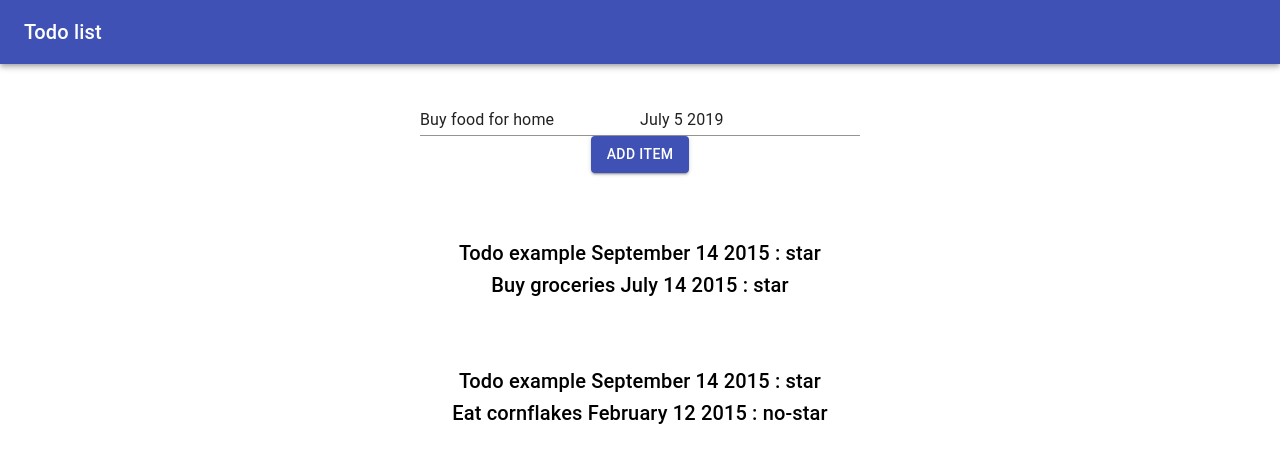
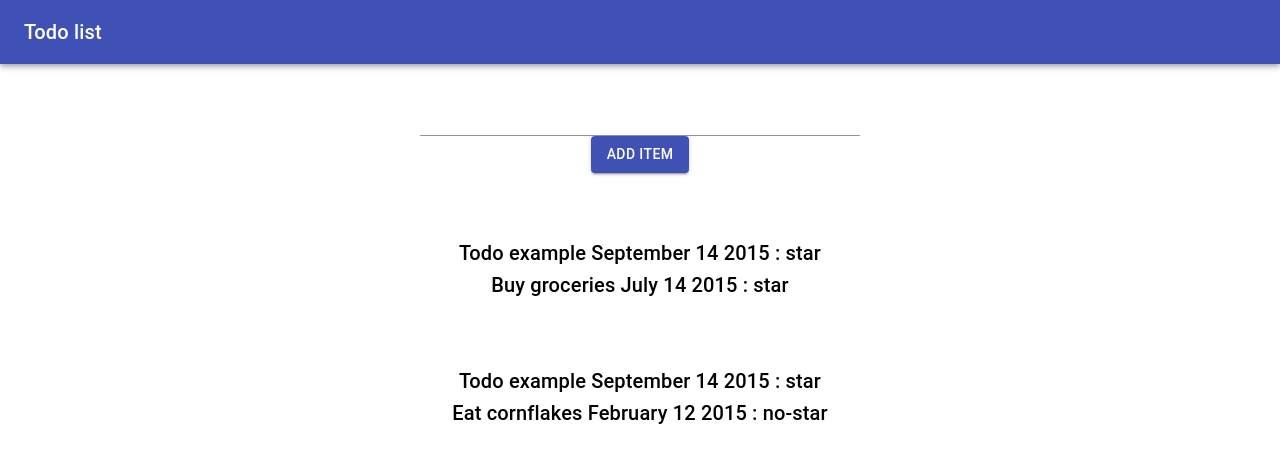
Before and after one commit to sapirm290/Todo_list, a React (Create React App) app: page / in a window 1280 px wide. Shown: the top 462 px of the page. Built offline with nearby package versions, Linux system fonts and the light colour scheme.

Commit message:
Add Item functionality is working + remove item base is here

```diff
--- a/src/components/AppBody.js
+++ b/src/components/AppBody.js
@@ -10,18 +10,18 @@ import { MuiThemeProvider } from '@material-ui/core/styles';
 import { createMuiTheme } from '@material-ui/core/styles';
 import Button from '@material-ui/core/Button';
 
-function AppBody(props) {
+function AppBody({ todoList, doneList, itemActions }) {
     //     const Box = styled.div`
     //   ${palette}
     //   ${spacing}
     // `;
-
+    const logicLists = { todoList: todoList, doneList: doneList };
     const lists = {};
-    for (const key in props) {
+    for (const key in logicLists) {
         lists[key] = [];
-        for (let index = 0; index < props[key].length; index++) {
+        for (let index = 0; index < logicLists[key].length; index++) {
             lists[key].push(
-                <TodoItem key={props[key][index].key} todoItem={props[key][index]} />
+                <TodoItem key={logicLists[key][index].key} todoItem={logicLists[key][index]} />
             )
         }
     }
@@ -30,16 +30,8 @@ function AppBody(props) {
         <MuiThemeProvider theme={theme}>
             <React.Fragment>
                 <Container maxWidth="sm">
-                    <CreateItem>
-                        <Box color="secondary" bgcolor="primary" p={3} m={2}>
-                            <TextField hintText="Task Description" floatingLabelText="Description"
-                                defaultValue="Buy food for home" />
-                            <TextField hintText="Due time" floatingLabelText="Due time"
-                                defaultValue="July 5 2019" />
-                            <Button variant="contained" color="primary" component="span">Add Item</Button>
-                        </Box>
+                    <CreateItem addItem={itemActions.addItem}>
                     </CreateItem>
-
                     <Box color="secondary" bgcolor="primary" p={3} m={2}>
                         {lists["todoList"]}
                     </Box>
--- a/src/components/AppContainer.js
+++ b/src/components/AppContainer.js
@@ -13,10 +13,31 @@ const AppContainer = () => {
         ]
     )
     const [key, setKey] = useState(4);
+    const addItem = (description, due) => {
+        console.log(description + due);
+        setList([...list, { key: key, description: description, due: due, isDone: false, isStarred: false }])
+        setKey(key + 1)
+        console.log(list);
+    }
+
+    const removeItem = (itemkey) => {
+            const newList = list.filter(item => item.key != itemkey)
+            setList(newList);
+    }
+    // const setItemStarred = (itemkey) => {
+
+    //     setList(,,,list, {})
+    // }
+    // const setItemDone = (index) => {
+    //     const newList = list.filter(item => {})
+    // }
+    const itemActions = {addItem: addItem, removeItem: removeItem};
     return (
         <AppBody
+            // logicLists={[list.filter(item => item.isDone === true), list.filter(item => item.isDone === false)]}
             doneList={list.filter(item => item.isDone === true)}
-            todoList={list.filter(item => item.isDone === false)} />
+            todoList={list.filter(item => item.isDone === false)}
+            itemActions={itemActions} />
     )
 }
 
--- a/src/components/CreateItem.js
+++ b/src/components/CreateItem.js
@@ -1,9 +1,22 @@
-import React from 'react'
+import React, { useState } from 'react'
+import Box from '@material-ui/core/Box';
+import Button from '@material-ui/core/Button';
+import TextField from '@material-ui/core/TextField';
 
-function CreateItem({children}) {
+
+function CreateItem({ addItem }) {
+    const [task, setTask] = useState({ description: "", due: "" })
     return (
         <div>
-            {children}
+            <Box color="secondary" bgcolor="primary" p={3} m={2}>
+                <TextField onChange={(e) => { setTask({...task, description: e.target.value }) }}
+                    value={task.description} floatingLabelText="Description"
+                    defaultValue="Buy food for home" />
+                <TextField hintText="Due time" floatingLabelText="Due time"
+                    onChange={(e) => { setTask({...task, due: e.target.value }) }}
+                    value={task.due} defaultValue="July 5 2019" />
+                <Button variant="contained" color="primary" onClick={() => { addItem(task.description, task.due) }}>Add Item</Button>
+            </Box>
         </div>
     )
 }
```
